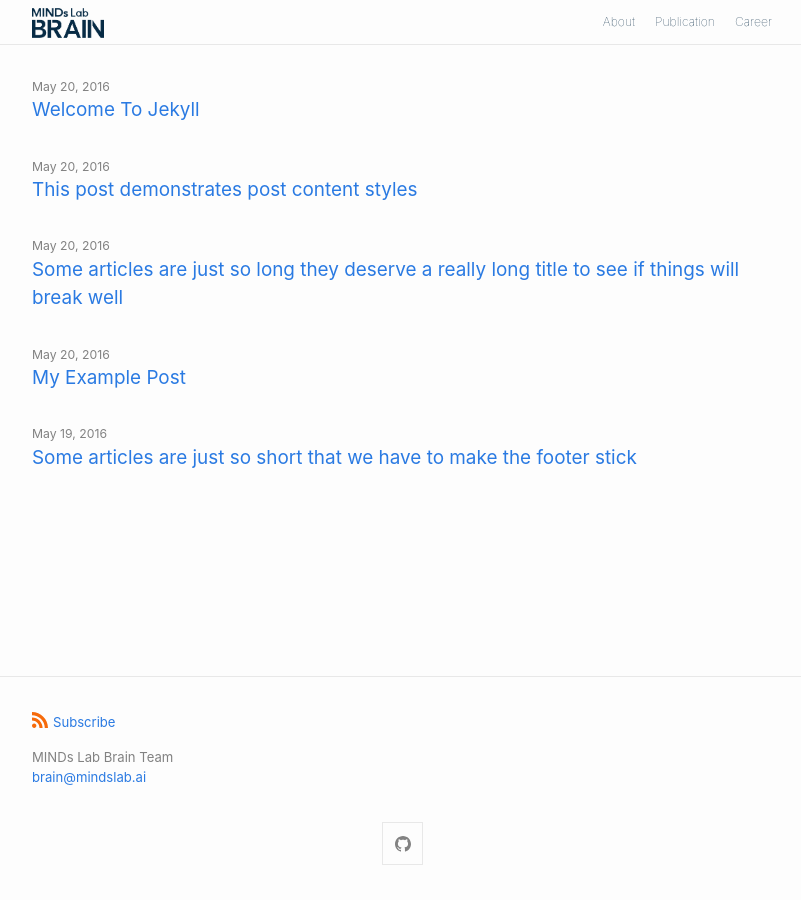
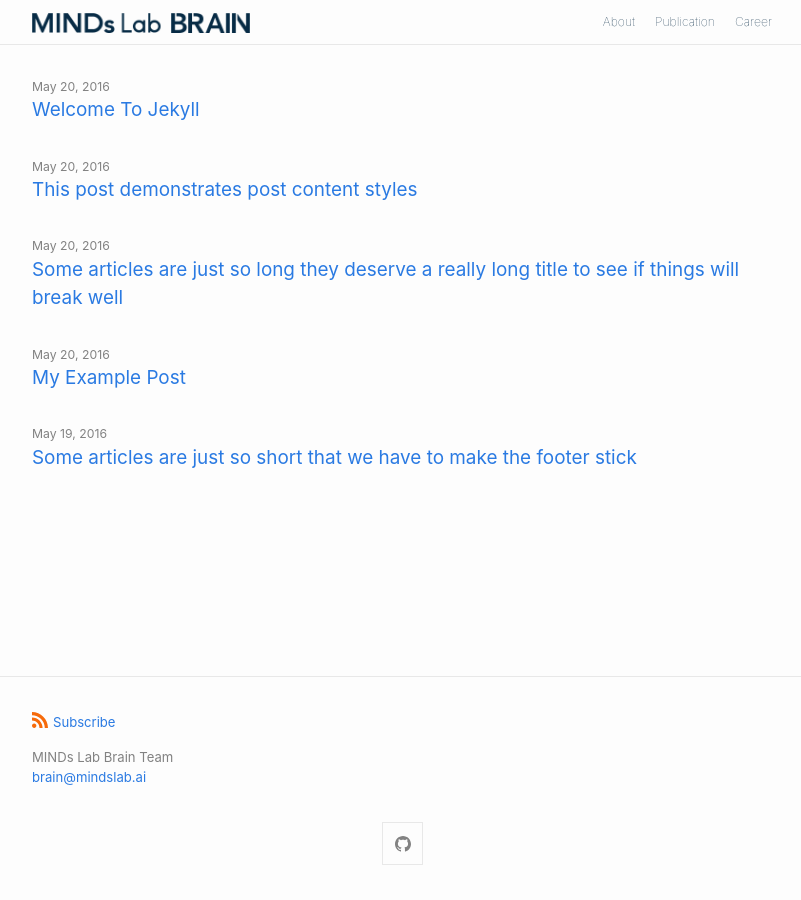
Before and after one commit to maum-ai/maum-ai.github.io, a Jekyll site: the page built from index.md, in a window 1280 px wide. Shown: the whole page, without its empty margins (238-1039 px from the left). Built offline with Jekyll 4.4.1, drawn with Linux system fonts in a browser that asks for light colours; some web fonts are replaced.

Commit message:
change logo with long version

```diff
--- a/_includes/header.html
+++ b/_includes/header.html
@@ -5,8 +5,8 @@
     {%- assign page_paths = site.header_pages | default: default_paths -%}
     {%- assign titles_size = site.pages | map: 'title' | join: '' | size -%}
     <a class="site-title" rel="author" href="{{ "/" | relative_url }}">
-      <img src="/assets/mindslab_brain_logo.png" alt="MINDs Lab Brain Logo" height="30">
-      {% comment %} <img src="/assets/mindslab_brain_logo_long.png" alt="MINDs Lab Brain Logo" height="20"> {% endcomment %}
+      {% comment %} <img src="/assets/mindslab_brain_logo.png" alt="MINDs Lab Brain Logo" height="30"> {% endcomment %}
+      <img src="/assets/mindslab_brain_logo_long.png" alt="MINDs Lab Brain Logo" height="20">
       <span></span>
     </a>
 
```
